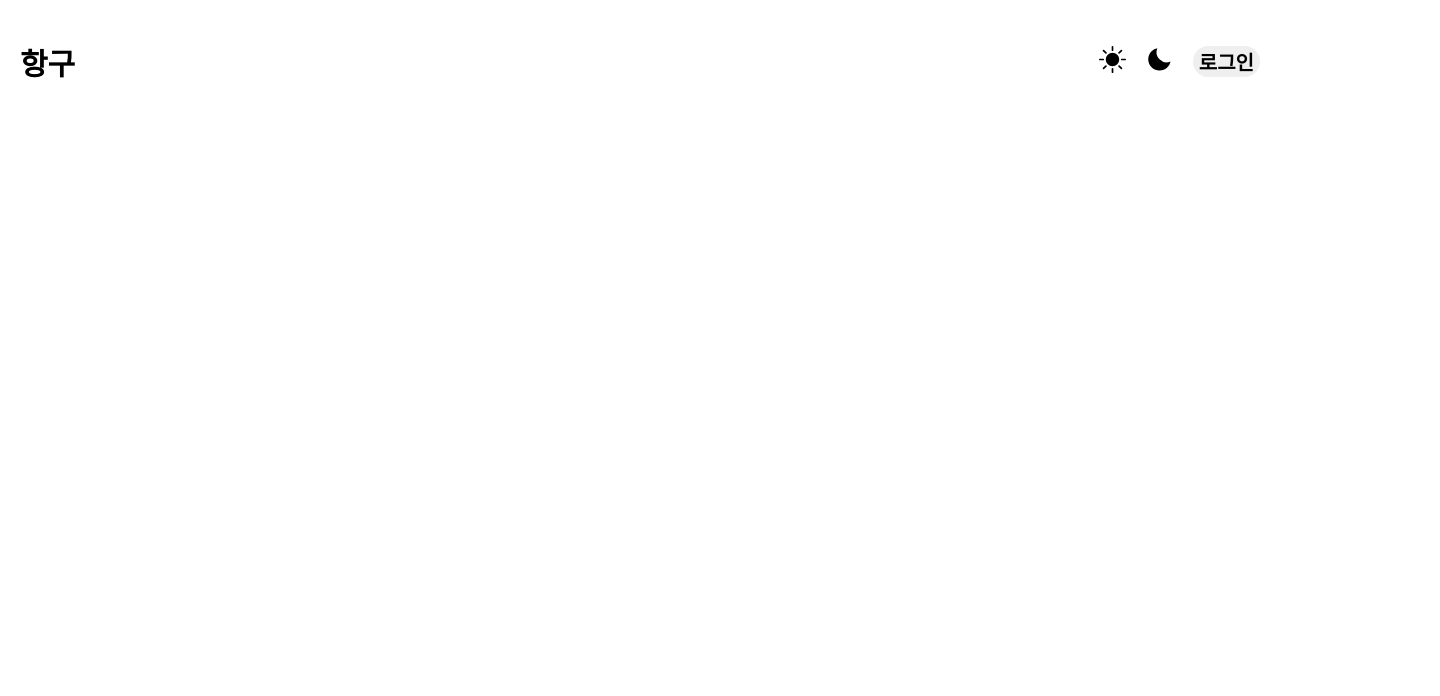
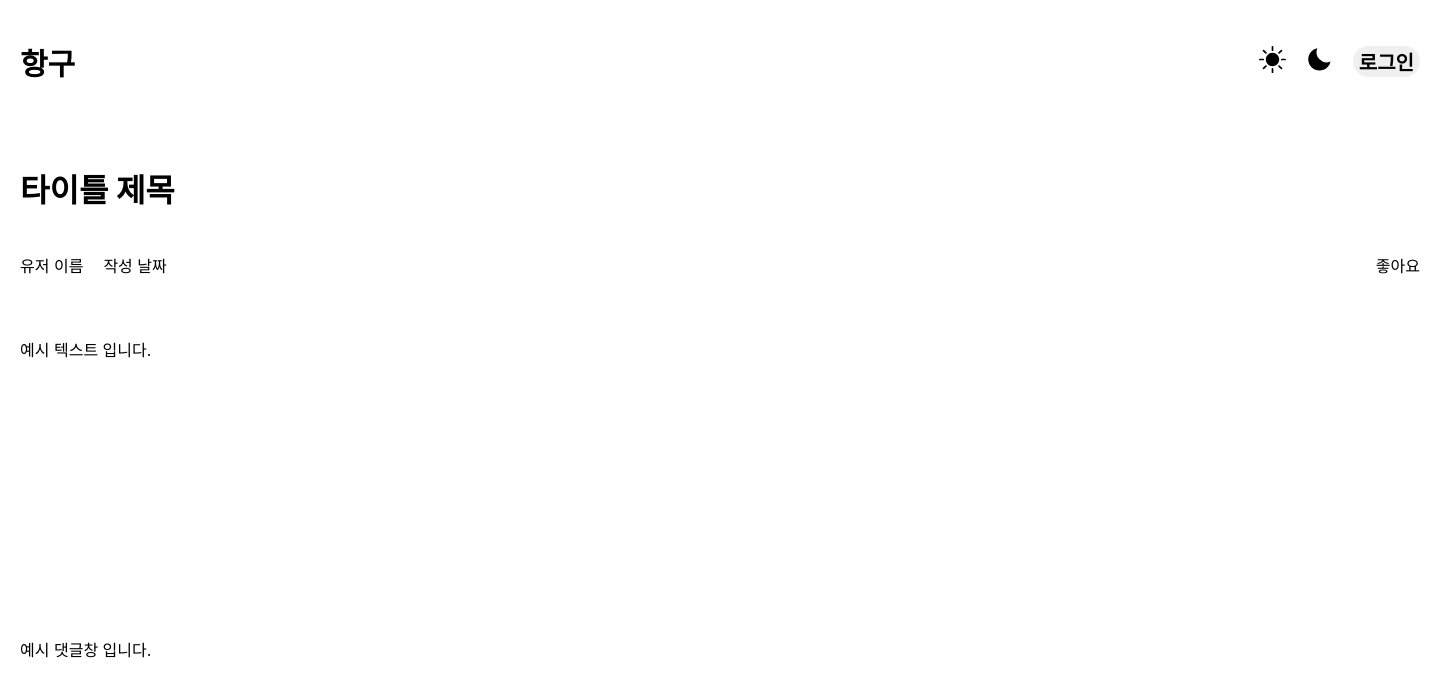
Before and after one commit to 2Zerozero/InovationCamp, a React (Create React App) app: page /1 in a window 1280 px wide. Shown: the top 696 px of the page, 1440 px wide, since content can reach past the window. Built offline with nearby package versions, Linux system fonts and the light colour scheme.

Commit message:
feat : 디테일 페이지 기본 UI

```diff
--- a/src/pages/Detail/Detail.jsx
+++ b/src/pages/Detail/Detail.jsx
@@ -3,11 +3,32 @@ import * as S from './style'
 import Nav from '../../components/Nav'
 
 function Detail() {
-  return (
-    <S.Wrap>
-        <Nav />
-    </S.Wrap>
-  )
+
+    return (
+        <S.Wrap>
+            <Nav />
+            <S.Container>
+
+                <h1>타이틀 제목</h1>
+                <S.Header>
+                    <S.User>
+                        <div>유저 이름</div>
+                        <div>작성 날짜</div>
+                    </S.User>
+                    <div>좋아요</div>
+                </S.Header>
+
+                <S.Content>
+                    예시 텍스트 입니다.
+                </S.Content>
+
+                <S.Comment>
+                    예시 댓글창 입니다.
+                </S.Comment>
+
+            </S.Container>
+        </S.Wrap>
+    )
 }
 
 export default Detail
--- a/src/pages/Detail/style.js
+++ b/src/pages/Detail/style.js
@@ -1,4 +1,33 @@
 import { styled } from "styled-components";
 
+// 페이지 사이즈
 export const Wrap = styled.div`
+    width: 1440px;
+    margin: 0 auto;
 `
+
+// 상세 페이지
+export const Container = styled.div`
+    display: flex;
+    flex-direction: column;
+    padding: 20px;
+`
+
+export const Header = styled.div`
+    display: flex;
+    justify-content: space-between;
+    margin-top: 20px;
+    margin-bottom: 60px;
+`
+
+export const User = styled.div`
+    display: flex;
+    gap: 20px;
+`
+
+export const Content = styled.div`
+    min-height: 300px;
+`
+
+export const Comment = styled.div`
+`
```
